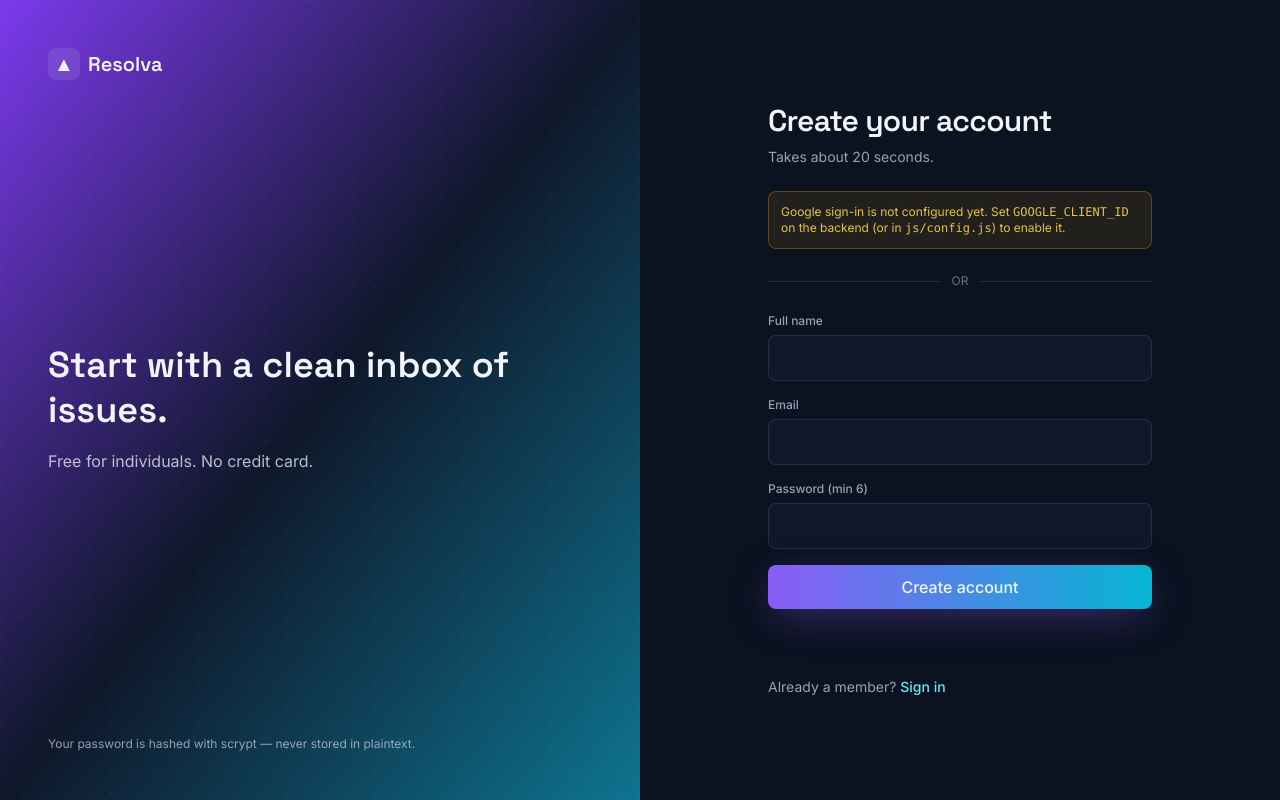
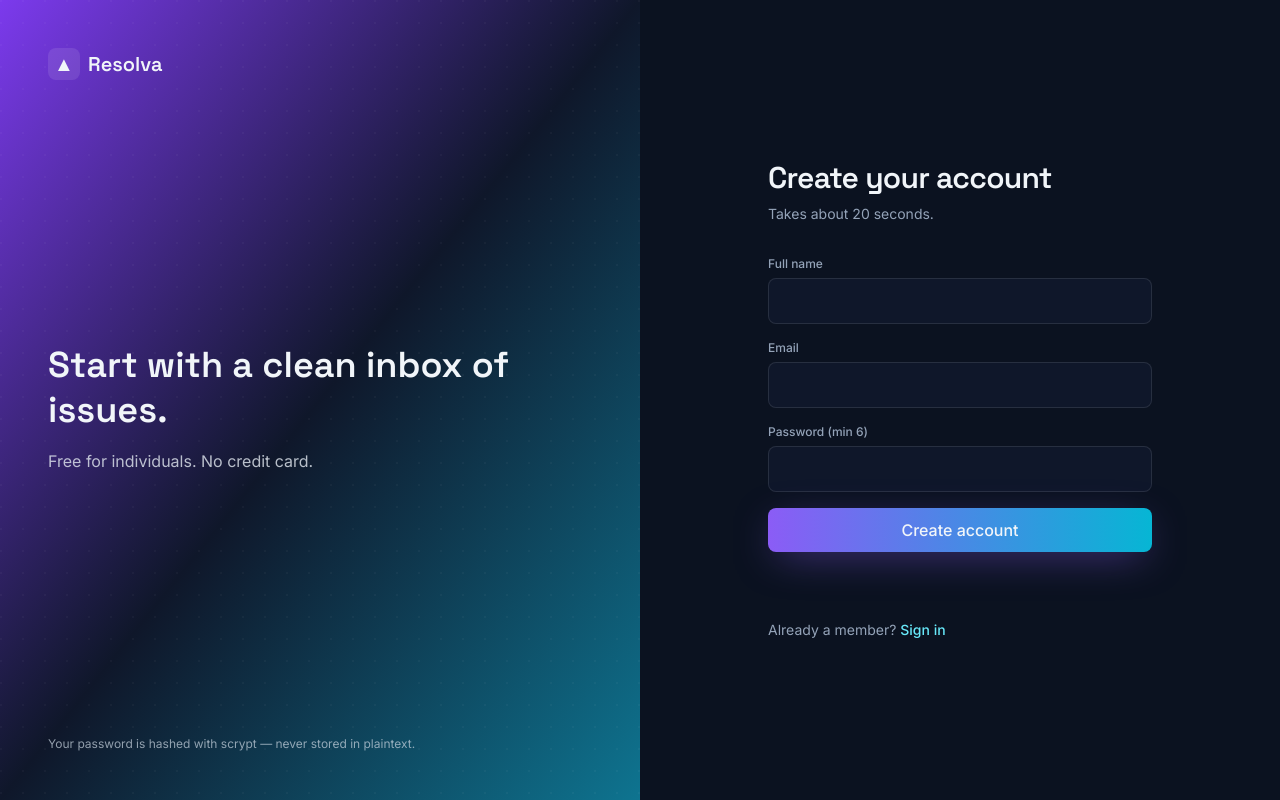
Before and after one commit to SamriddhaDas/Resolva, a plain HTML site: page frontend/register.html in a window 1280 px wide. Drawn offline with nearby package versions, Linux system fonts and the light colour scheme; no server answers.

Commit message:
Add files via upload

```diff
--- a/frontend/register.html
+++ b/frontend/register.html
@@ -5,7 +5,6 @@
 <meta name="viewport" content="width=device-width,initial-scale=1"/>
 <title>Create account · Resolva</title>
 <script src="https://cdn.tailwindcss.com"></script>
-<script src="https://accounts.google.com/gsi/client" async defer></script>
 <link href="https://fonts.googleapis.com/css2?family=Inter:wght@400;500;600;700&family=Space+Grotesk:wght@500;600;700&display=swap" rel="stylesheet"/>
 <link rel="stylesheet" href="/css/app.css"/>
 </head>
@@ -26,13 +25,7 @@
     <h1 class="font-display text-3xl font-semibold tracking-tight">Create your account</h1>
     <p class="mt-2 text-sm text-slate-400">Takes about 20 seconds.</p>
 
-    <div id="gbtn" class="mt-6 flex justify-center min-h-[44px]"></div>
-
-    <div class="my-6 flex items-center gap-3 text-xs text-slate-500">
-      <div class="h-px flex-1 bg-white/10"></div> OR <div class="h-px flex-1 bg-white/10"></div>
-    </div>
-
-    <form id="regForm" class="space-y-4">
+    <form id="regForm" class="space-y-4 mt-8">
       <div>
         <label class="block text-xs font-medium text-slate-400 mb-1.5">Full name</label>
         <input name="name" required minlength="2"
@@ -66,7 +59,6 @@
 <script src="/js/config.js"></script>
 <script src="/js/api.js"></script>
 <script src="/js/auth.js"></script>
-<script src="/js/google.js"></script>
 <script>
   document.getElementById('regForm').addEventListener('submit', async (e) => {
     e.preventDefault();
```
Also changed, not shown: frontend/login.html (+1 -10 lines).
